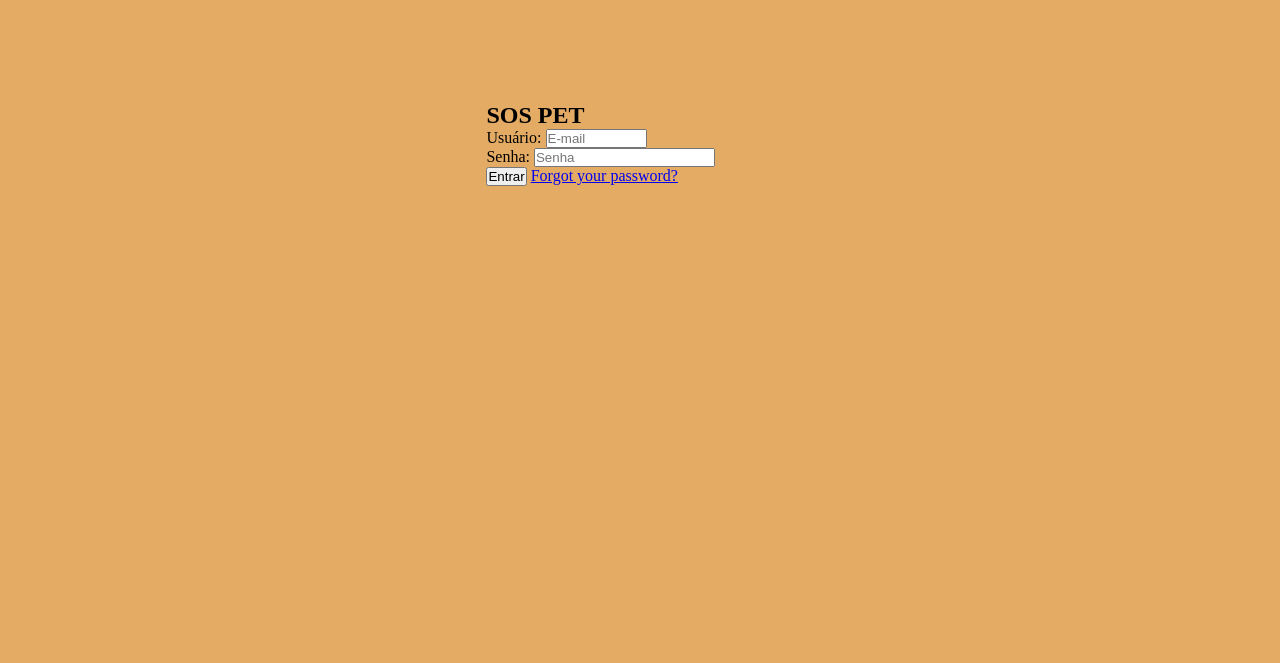
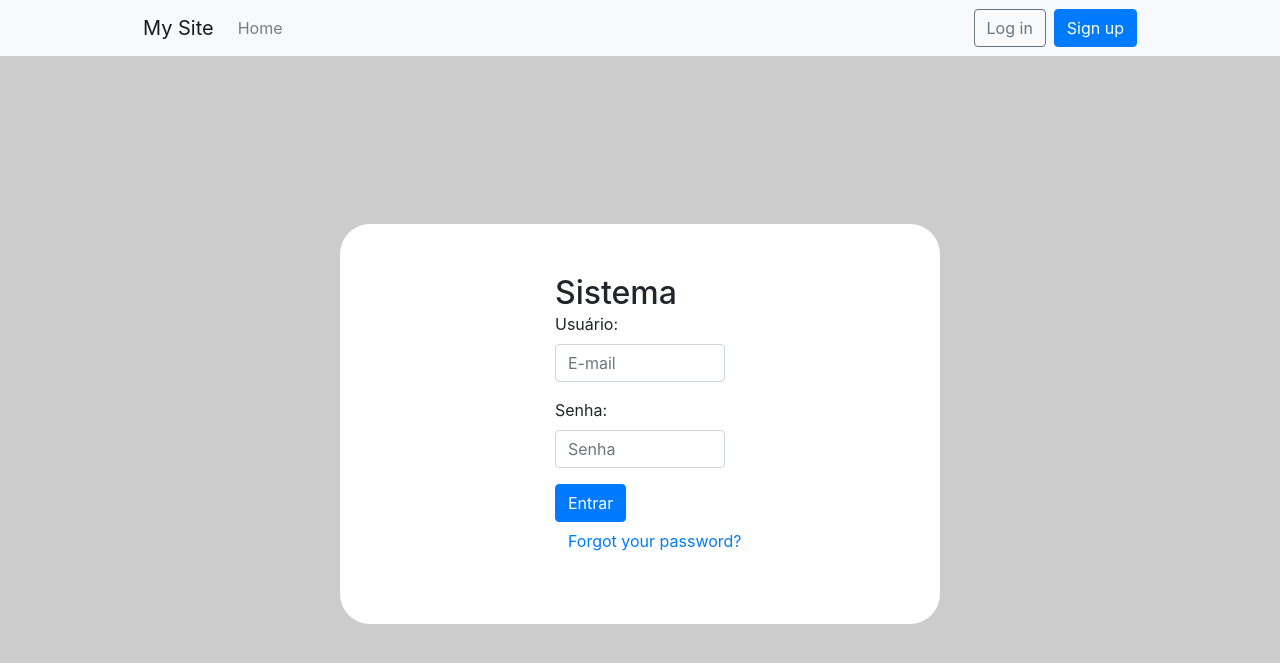
Before and after one commit to rhayanebarros/pet-sistema, a Django app: page /accounts/login/ in a window 1280 px wide. Shown: the top 663 px of the page. Run offline with Django 3.2, Linux system fonts and the light colour scheme; style sheets or scripts are compiled from the project's sources; some libraries are stand-ins or nearby versions.

Commit message:
Add sass ao projeto e fiz setup.

```diff
--- a/login/static/main.css
+++ /dev/null
@@ -1,55 +0,0 @@
-body {
-  background-color: rgb(228, 171, 101);
-  margin: 0;
-  padding: 0;
-}
-
-.container {
-  width: 100%;
-  max-width: 1024px;
-  margin: 0 auto;
-  @media (max-width: 1023px) {
-    max-width: 768px;
-  }
-  @media (max-width: 767px) {
-    max-width: 640px;
-  }
-  @media (max-width: 639px) {
-    max-width: 480px;
-  }
-}
-
-.wrapper {
-  overflow-x: hidden;
-}
-
-sup {
-  font-size: 60%;
-  line-height: 0;
-}
-
-* {
-  padding: 0;
-  margin: 0;
-  box-sizing: border-box;
-}
-
-*:before,
-*:after {
-  box-sizing: border-box;
-}
-
-h1,
-h2,
-h3,
-h4,
-h5,
-h6,
-p {
-  margin: 0;
-  padding: 0;
-}
-
-ul {
-  list-style: none;
-}
--- /dev/null
+++ b/login/static/scss/main.scss
@@ -0,0 +1,8 @@
+@import "base/base.scss";
+@import "base/resets.scss";
+@import "components/buttons.scss";
+@import "pages/login.scss";
+
+body {
+  background-color: #cccccc;
+}
--- a/login/static/scss/pages/login.scss
+++ b/login/static/scss/pages/login.scss
@@ -1,14 +1,16 @@
 .login {
-  height: 500px;
-  width: 800px;
-  margin: 0 auto;
-  border: 2px solid transparent;
-  border-radius: 5px;
-  background-color: #000;
-  color: red;
+  height: 400px;
+  border-radius: 30px;
+  background-color: #fff;
+  position: absolute;
+  top: 50%;
+  transform: translateY(-50%);
+  width: 600px;
+  left: 0;
+  right: 0;
 }
 
-.card-body {
-  width: 200px;
-  margin: 100px auto 0;
+.col-4 {
+  margin: 50px auto 0;
+  width: 230px;
 }
--- a/login/templates/base.html
+++ b/login/templates/base.html
@@ -1,4 +1,4 @@
-{% load static %}
+{% load sass_tags %}
 
 <!DOCTYPE html>
 <html lang="en">
@@ -13,6 +13,11 @@
       href="https://stackpath.bootstrapcdn.com/bootstrap/4.1.3/css/bootstrap.min.css"
       integrity="sha384-MCw98/SFnGE8fJT3GXwEOngsV7Zt27NXFoaoApmYm81iuXoPkFOJwJ8ERdknLPMO"
       crossorigin="anonymous"
+    />
+    <link
+      href="{% sass_src 'scss/main.scss' %}"
+      rel="stylesheet"
+      type="text/css"
     />
 
     <title>{% block title %}My Site{% endblock %}</title>
--- a/login/templates/registration/login.html
+++ b/login/templates/registration/login.html
@@ -1,21 +1,10 @@
-{% load static %}
-
-<!DOCTYPE html>
-<html lang="en">
-  <head>
-    <title>Login</title>
-    <meta charset="utf-8" />
-    <meta name="viewport" content="width=device-width, initial-scale=1" />
-    {% load static %}
-    <link rel="stylesheet" type="text/css" href="{% static 'main.css' %}" />
-  </head>
-  <body>
+{% extends 'base.html' %} {% block content %}
 <div class="container mt-4 login">
   <form action="submit" , method="POST">
     {% csrf_token %}
-        <div class="row" style="margin-left:35%; margin-top:10%">
+    <div class="row">
       <div class="col-4">
-            <h2 class="text-center">SOS PET</h2>
+        <h2>Sistema</h2>
         <div class="form-group">
           <label for="username">Usuário:</label>
           <input
@@ -48,5 +37,4 @@
     </div>
   </form>
 </div>
-  </body>
-</html>
+{% endblock %}
```
Also changed, not shown: petshop/settings.py (+10 -1 lines), requirements.txt (+7 -1 lines), static/scss/main.css (added, +89 -0 lines), 1 other file. Lines whose indentation alone changed are shown as unchanged.
